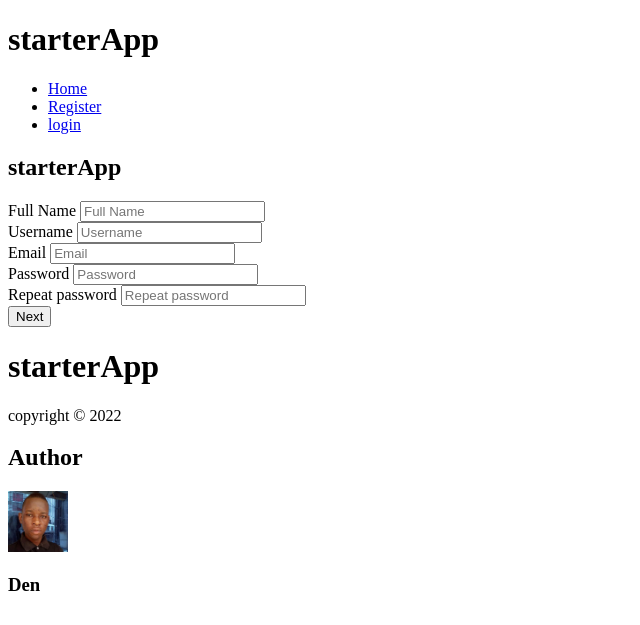
After one commit to denis-spe/DjangoDemo, a Django app: page /starterApp/register in a window 1280 px wide. The commit adds this page. Shown: the top 625 px of the page, without its empty margins (0-640 px from the left). Run offline with Django 4.2, Linux system fonts and the light colour scheme.

Commit message:
Add register and login html file

```diff
--- a/Hello/starterApp/templates/layout.html
+++ b/Hello/starterApp/templates/layout.html
@@ -6,7 +6,7 @@
         <meta http-equiv="X-UA-Compatible" content="IE=7">
         <meta http-equiv="X-UA-Compatible" content="ie=edge">
         <meta name="description" content="Django Demonstration">
-        <meta name="viewport" content="width=device-width, initial-scale=1.0">
+        <meta name="viewport" content="device=device-width, initial-scale=1.0">
 
         <!-- icon link -->
         <link rel="icon" href="{% static 'images/icon.png' %}">
--- a/Hello/starterApp/templates/nav.html
+++ b/Hello/starterApp/templates/nav.html
@@ -1,7 +1,7 @@
 <div class="header-nav-container">
     <ul>
-        <li><a href="{% url 'index' %}">Home</a></li>
-        <li><a href="#">sigin in</a></li>
-        <li><a href="#">sigin out</a></li>
+        <li><a href="{% url 'starterApp:index' %}">Home</a></li>
+        <li><a href="{% url 'starterApp:register' %}">Register</a></li>
+        <li><a href="{% url 'starterApp:login' %}">login</a></li>
     </ul>
 </div>
--- /dev/null
+++ b/Hello/starterApp/templates/starterApp/register.html
@@ -0,0 +1,37 @@
+{% extends 'layout.html' %}
+{% block main %}
+<div class='register-container'>
+    <div class="register-titles">
+        <h2>starter<span id='app'>App</span></h2>
+    </div>
+    <div class="register-form">
+        <form methods="POST">
+            {% csrf_token %}
+            <div class='full-name-container'>
+                <label for='names'>Full Name</label>
+                <input type='text' placeholder='Full Name' name="names" id='names'>
+            </div>
+            <div class='username-container'>
+                <label for='username'>Username</label>
+                <input type='text' placeholder='Username' name="username" id='username'>
+            </div>
+            <div class='email-container'>
+                <label for='email'>Email</label>
+                <input type='email' placeholder='Email' name="email" id='email'>
+            </div>
+            <div class='password-container'>
+                <label for='password'>Password</label>
+                <input type='password' placeholder='Password' name="password" id='password'>
+            </div>
+            <div class='repeat-password-container'>
+                <label for='repeated-password'>Repeat password</label>
+                <input type='password' placeholder='Repeat password' name="password" id='repeated-password'>
+            </div>
+            <div class='submit-container'>
+
+                <input type='submit' value='Next'  name="next" id="next">
+            </div>
+        </form>
+    </div>
+</div>
+{% endblock %}
--- a/Hello/starterApp/urls.py
+++ b/Hello/starterApp/urls.py
@@ -2,7 +2,13 @@
 from . import views
 from django.urls import path
 
+# Instantiate the App name
+app_name = "starterApp"
+
 # Construct a urlpatterns
 urlpatterns = [
-    path(route="", view=views.index, name="index")
+    path(route="", view=views.index, name="index"),
+    path(route="register", view=views.register,
+    name="register"),
+    path(route='login', view=views.login, name='login')
 ]
--- a/Hello/starterApp/views.py
+++ b/Hello/starterApp/views.py
@@ -1,5 +1,21 @@
 from django.shortcuts import render
+from django import forms
 
 # Create your views here.
 def index(request):
     return render(request, 'starterApp/index.html')
+
+
+def register(request):
+    return render(request, 'starterApp/register.html', {
+    'title': 'Register'
+    })
+
+
+class LoginForm(forms.Form):
+    email = forms.EmailField()
+
+def login(request):
+    return render(request, 'starterApp/login.html', {
+    'forms': LoginForm(request.post)
+    })
```
Also changed, not shown: Hello/starterApp/templates/starterApp/login.html (added, +9 -0 lines).
